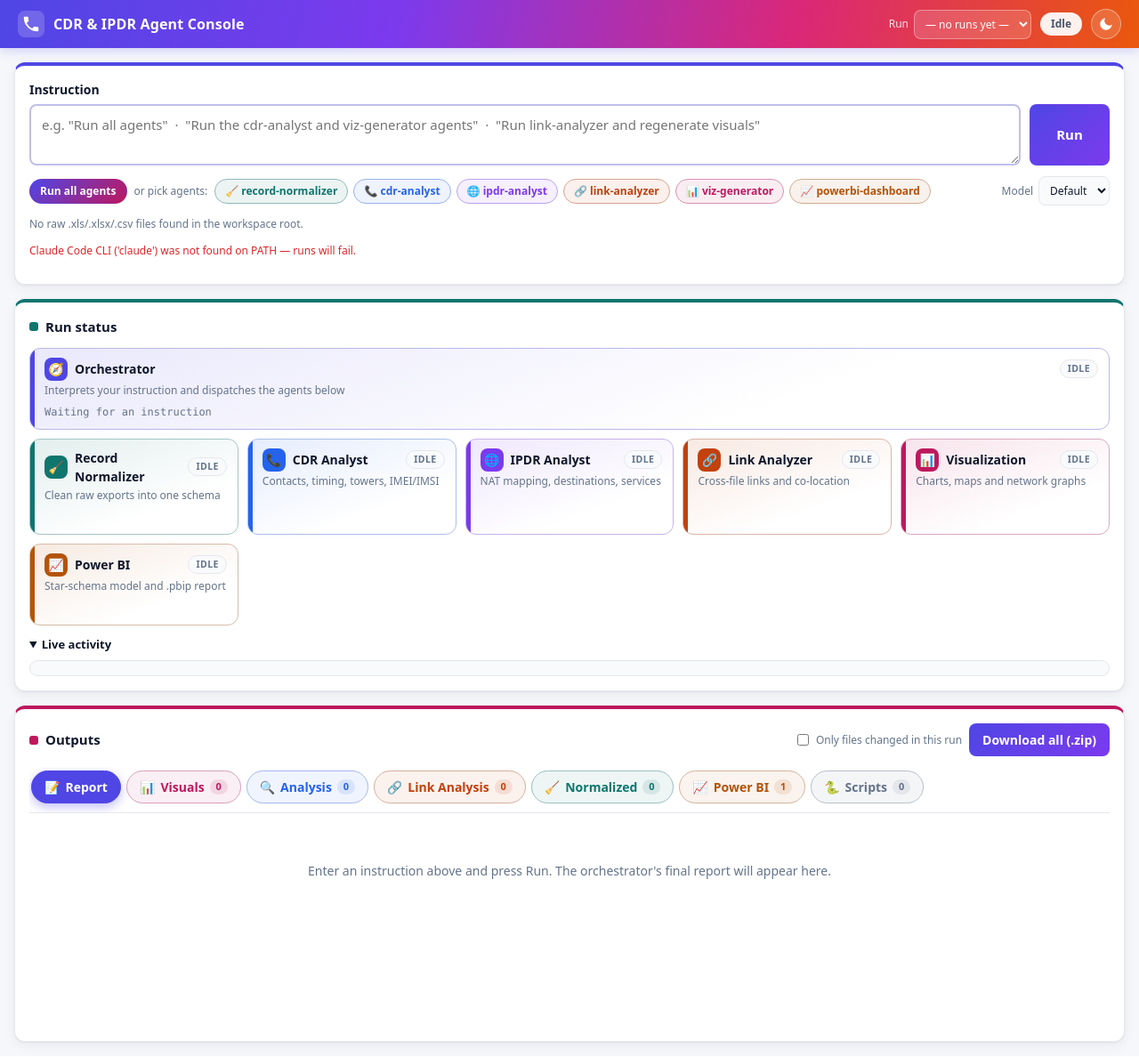
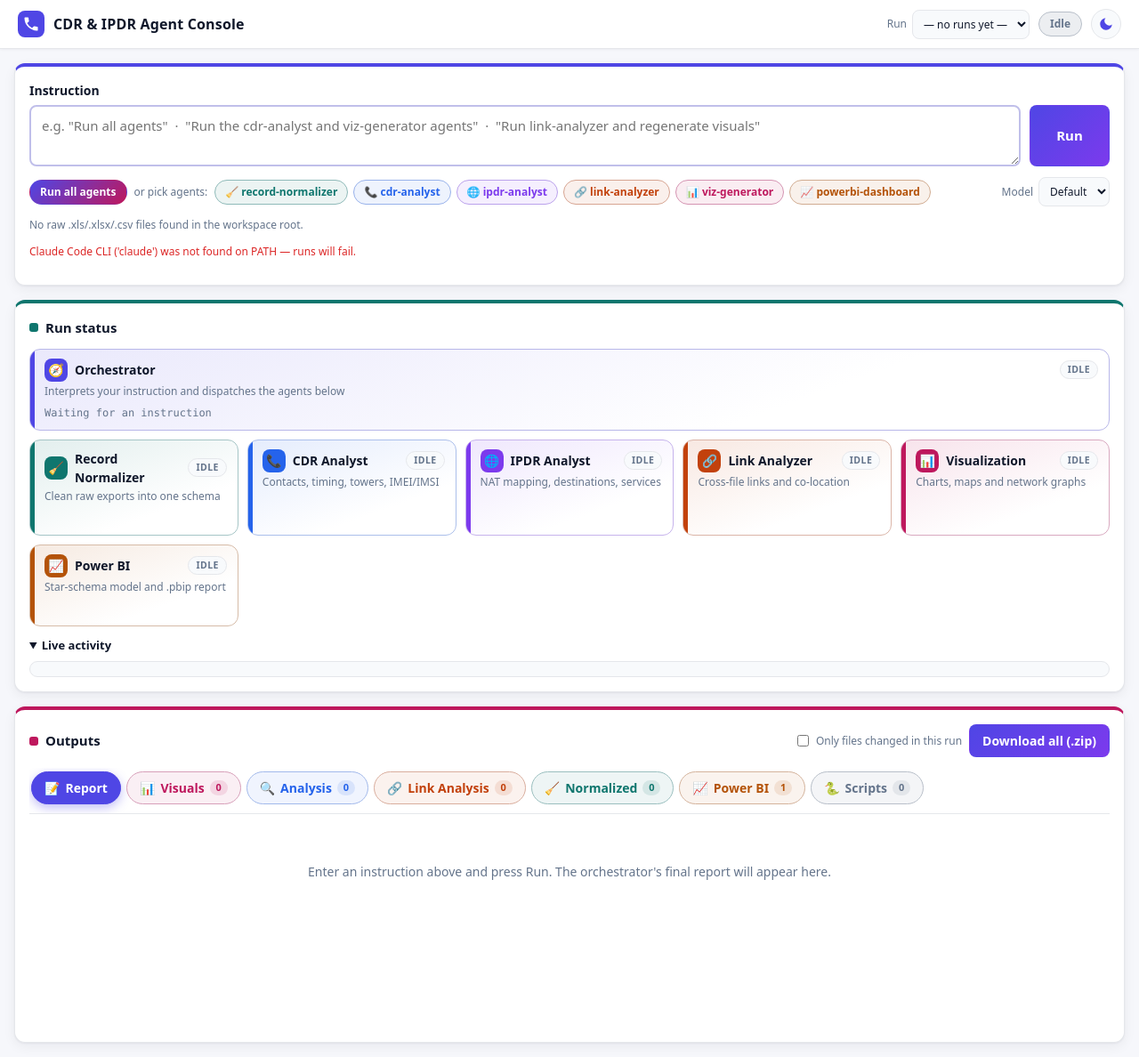
Before and after one commit to AnanyaKumar2001/Agentic-AI-Project, a Flask app: page / in a window 1280 px wide. Shown: the whole page at 89% size. Run offline with Flask 3, Linux system fonts and the light colour scheme; data that the repository does not hold is empty; some libraries are stand-ins or nearby versions.

Commit message:
feat: Update UI

```diff
--- a/webapp/static/style.css
+++ b/webapp/static/style.css
@@ -29,7 +29,6 @@
 
   --on-c: #ffffff;      /* text on a solid --c fill */
   --tint: 12%;          /* strength of soft backgrounds */
-  --header-grad: linear-gradient(100deg, #4f46e5 0%, #7c3aed 35%, #db2777 70%, #ea580c 100%);
   --shadow: 0 1px 2px rgba(15, 23, 42, .05), 0 4px 14px rgba(15, 23, 42, .06);
   --radius: 12px;
   --mono: ui-monospace, "Cascadia Code", Consolas, monospace;
@@ -57,7 +56,6 @@
 
   --on-c: #0b1020;
   --tint: 18%;
-  --header-grad: linear-gradient(100deg, #3730a3 0%, #5b21b6 35%, #9d174d 70%, #9a3412 100%);
   --shadow: 0 1px 2px rgba(0, 0, 0, .4), 0 4px 14px rgba(0, 0, 0, .25);
   color-scheme: dark;
 }
@@ -73,15 +71,14 @@
 [hidden] { display: none !important; }
 
 /* ------------------------------------------------------------------ header -- */
-.topbar { position: sticky; top: 0; z-index: 10; display: flex; justify-content: space-between; align-items: center; gap: 12px; padding: 10px 20px; background: var(--header-grad); color: #fff; box-shadow: 0 2px 12px rgba(79, 70, 229, .25); }
+.topbar { position: sticky; top: 0; z-index: 10; display: flex; justify-content: space-between; align-items: center; gap: 12px; padding: 10px 20px; background: var(--surface); color: var(--text); border-bottom: 1px solid var(--border); box-shadow: 0 1px 3px rgba(15, 23, 42, .05); }
 .brand { display: flex; align-items: center; gap: 10px; font-weight: 700; font-size: 16px; letter-spacing: .01em; }
-.brand svg { color: #fff; background: rgba(255, 255, 255, .18); border-radius: 8px; padding: 4px; width: 30px; height: 30px; }
+.brand svg { color: var(--on-c); background: var(--indigo); border-radius: 8px; padding: 5px; width: 30px; height: 30px; }
 .topbar-right { display: flex; align-items: center; gap: 10px; }
-.history { display: flex; gap: 6px; align-items: center; color: rgba(255, 255, 255, .85); font-size: 12px; }
-.history select { max-width: 280px; background: rgba(255, 255, 255, .15); color: #fff; border-color: rgba(255, 255, 255, .35); }
-.history select option { color: #0f172a; background: #fff; }
-.theme-toggle { display: inline-flex; align-items: center; justify-content: center; width: 34px; height: 34px; border-radius: 50%; border: 1px solid rgba(255, 255, 255, .4); background: rgba(255, 255, 255, .15); color: #fff; cursor: pointer; }
-.theme-toggle:hover { background: rgba(255, 255, 255, .28); }
+.history { display: flex; gap: 6px; align-items: center; color: var(--muted); font-size: 12px; }
+.history select { max-width: 280px; }
+.theme-toggle { display: inline-flex; align-items: center; justify-content: center; width: 34px; height: 34px; border-radius: 50%; border: 1px solid var(--border); background: var(--surface-2); color: var(--indigo); cursor: pointer; }
+.theme-toggle:hover { background: color-mix(in srgb, var(--indigo) var(--tint), var(--surface)); }
 .theme-toggle .i-sun { display: none; }
 :root[data-theme="dark"] .theme-toggle .i-sun { display: block; }
 :root[data-theme="dark"] .theme-toggle .i-moon { display: none; }
@@ -121,13 +118,13 @@
 .chip-all:hover { background: linear-gradient(135deg, var(--indigo), var(--pink)); filter: brightness(1.1); }
 .model { margin-left: auto; display: flex; gap: 6px; align-items: center; font-size: 12px; color: var(--muted); }
 
-.pill { font-size: 12px; font-weight: 700; padding: 4px 12px; border-radius: 999px; background: rgba(255, 255, 255, .92); }
-.pill-idle { color: #475569; }
-.pill-running, .pill-starting { color: #1d4ed8; }
+.pill { --c: var(--slate); font-size: 12px; font-weight: 700; padding: 4px 12px; border-radius: 999px; color: var(--c); background: color-mix(in srgb, var(--c) var(--tint), var(--surface)); border: 1px solid color-mix(in srgb, var(--c) 35%, var(--border)); }
+.pill-idle { --c: var(--slate); }
+.pill-running, .pill-starting { --c: var(--blue); }
 .pill-running::before, .pill-starting::before { content: "● "; animation: pulse 1.2s ease-in-out infinite; }
-.pill-completed { color: #15803d; }
-.pill-failed, .pill-interrupted { color: #b91c1c; }
-.pill-stopped { color: #b45309; }
+.pill-completed { --c: var(--green); }
+.pill-failed, .pill-interrupted { --c: var(--red); }
+.pill-stopped { --c: var(--amber); }
 
 /* ---------------------------------------------------------------- pipeline -- */
 .pipeline { display: grid; grid-template-columns: repeat(auto-fit, minmax(210px, 1fr)); gap: 10px; }
```
